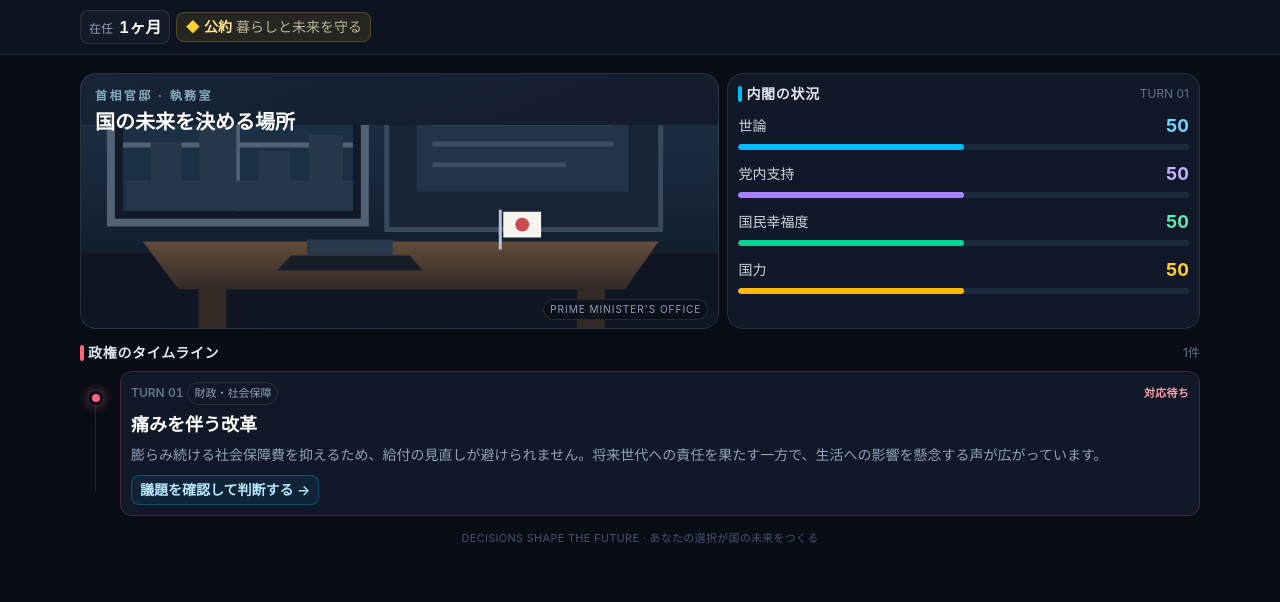
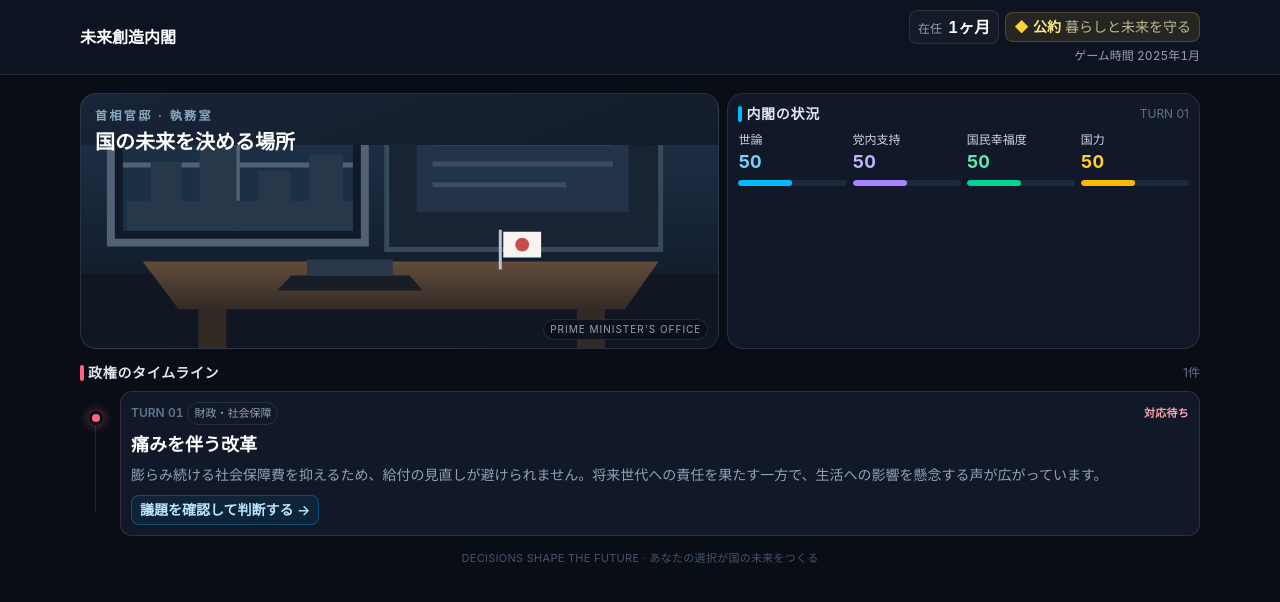
Before and after one commit to glidergunstudio/prime-minister-sim, a React (Vite) app: page / in a window 1280 px wide. Shown: the top 602 px of the page. Built offline with nearby package versions, Linux system fonts and the light colour scheme.

Commit message:
Improve cabinet dashboard layout
Co-authored-by: glidergunstudio <189524544+glidergunstudio@users.noreply.github.com>

```diff
--- a/src/App.jsx
+++ b/src/App.jsx
@@ -105,6 +105,8 @@ function App() {
   const [eventIndex, setEventIndex] = useState(0)
   const [isDecisionOpen, setIsDecisionOpen] = useState(false)
   const event = events[eventIndex]
+  const gameMonth = turn - 1
+  const gameDate = `${2025 + Math.floor(gameMonth / 12)}年${(gameMonth % 12) + 1}月`
 
   const makeDecision = (choice) => {
     setStatus((current) =>
@@ -133,8 +135,10 @@ function App() {
   return (
     <div className="min-h-screen bg-[#090d16] text-slate-100">
       <header className="border-b border-white/10 bg-[#0d1320]">
-        <div className="mx-auto flex max-w-6xl flex-col gap-2.5 px-2.5 py-2.5 sm:flex-row sm:items-center sm:justify-between sm:px-4">
-          <div className="flex flex-wrap items-center gap-1.5">
+        <div className="mx-auto flex max-w-6xl items-center justify-between gap-2.5 px-2.5 py-2.5 sm:px-4">
+          <h1 className="text-sm font-bold text-white sm:text-base">未来創造内閣</h1>
+          <div className="flex shrink-0 flex-col items-end gap-1">
+            <div className="flex flex-wrap items-center justify-end gap-1.5">
               <div className="rounded-lg border border-white/10 bg-white/[0.03] px-2 py-1">
                 <span className="text-xs text-slate-400">在任</span>
                 <span className="ml-1.5 font-semibold tabular-nums text-white">{turn}ヶ月</span>
@@ -144,6 +148,8 @@ function App() {
                 <span className="font-semibold">公約</span>
                 <span className="hidden text-amber-100/70 sm:inline">暮らしと未来を守る</span>
               </div>
+            </div>
+            <span className="text-xs tabular-nums text-slate-400">ゲーム時間 {gameDate}</span>
           </div>
         </div>
       </header>
@@ -202,12 +208,12 @@ function App() {
               </div>
               <span className="text-xs text-slate-500">TURN {String(turn).padStart(2, '0')}</span>
             </div>
-            <div className="grid grid-cols-1 gap-y-2.5">
+            <div className="grid grid-cols-4 gap-1.5">
               {metrics.map((metric) => (
-                <div key={metric.key}>
-                  <div className="mb-1 flex items-center justify-between gap-1">
-                    <span className="text-xs font-medium text-slate-300 sm:text-sm">{metric.label}</span>
-                    <span className={`text-lg font-bold tabular-nums ${metric.text}`}>
+                <div key={metric.key} className="min-w-0">
+                  <div className="mb-1 flex flex-col">
+                    <span className="text-[10px] font-medium leading-4 text-slate-300 sm:text-xs">{metric.label}</span>
+                    <span className={`text-base font-bold tabular-nums sm:text-lg ${metric.text}`}>
                       {status[metric.key]}
                     </span>
                   </div>
```
Lines whose indentation alone changed are shown as unchanged.
